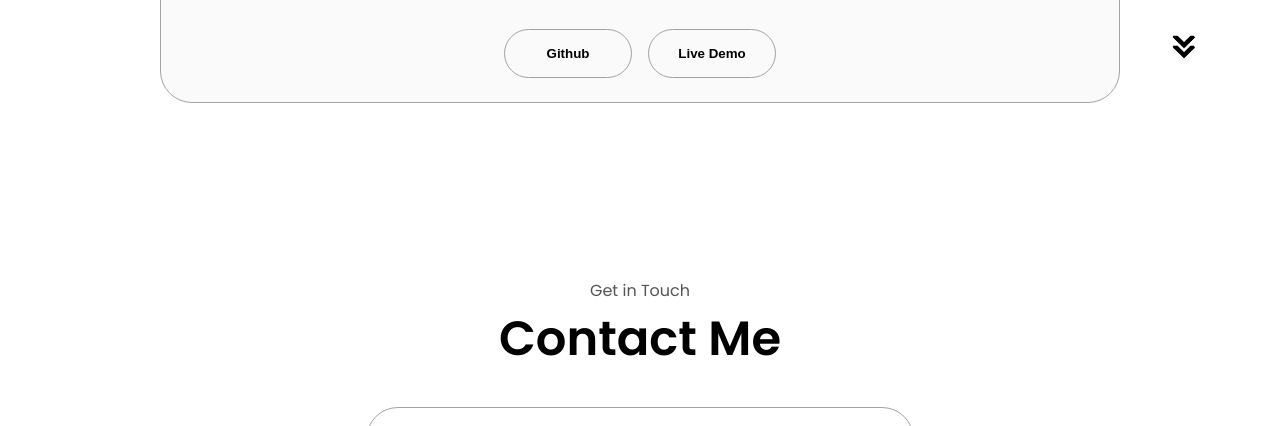
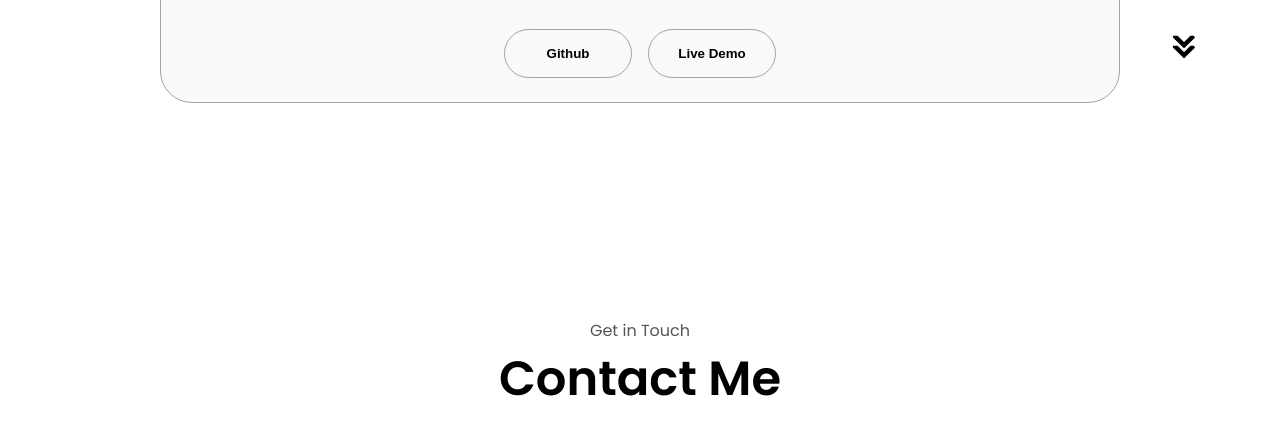
Before and after one commit to MichaelMattews/portfolio, a plain HTML site: page index.html in a window 1280 px wide. Shown: the part 3991-4417 px from the top of the page. Drawn offline with Linux system fonts and the light colour scheme.

Commit message:
Update style.css

```diff
--- a/style.css
+++ b/style.css
@@ -404,8 +404,9 @@ article.icon {
 #contact {
     display: flex;
     justify-content: center;
+    align-items: center;
     flex-direction: column;
-    height: 70vh;
+    height: 80vh;
 }
 
 .contact-info-upper-container {
```
